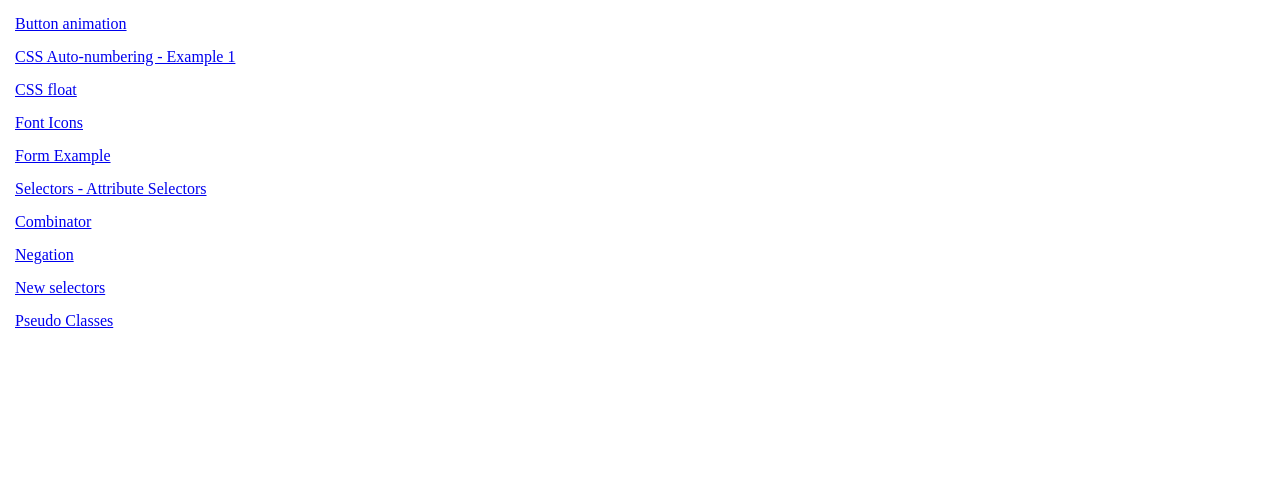
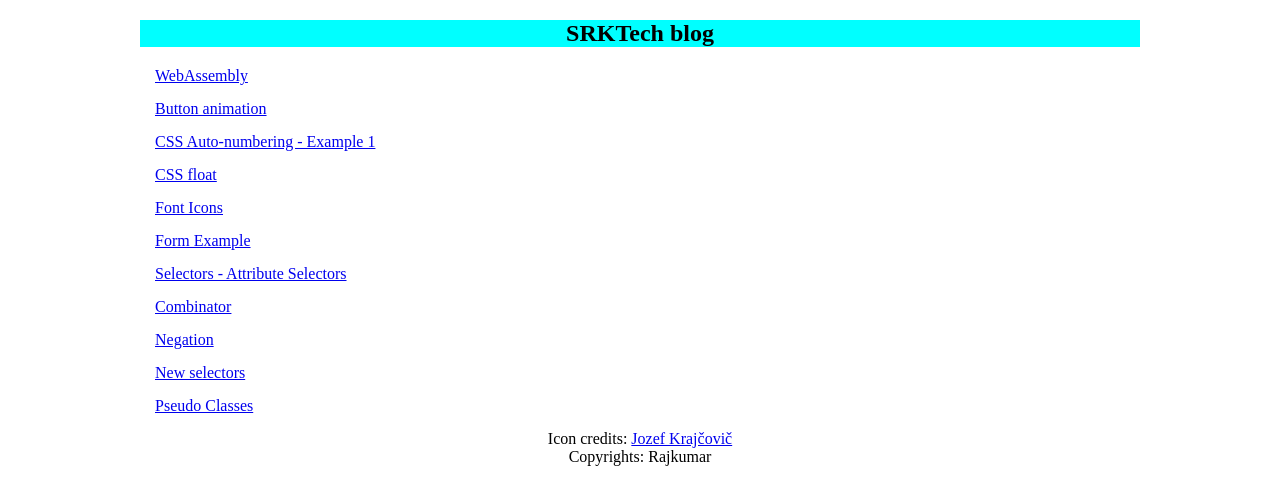
Before and after one commit to raajkumar-s/raajkumar-s.github.io, a plain HTML site: page index.html in a window 1280 px wide. Drawn offline with Linux system fonts and the light colour scheme.

Commit message:
Added icons and WebAssembly files

```diff
--- a/css/app.css
+++ b/css/app.css
@@ -4,7 +4,22 @@ body {
     margin: 0;
 }
 
-a {
+div#wrapper {
+    width: 1000px;
+    margin: 0 auto;
+}
+
+header {
+    background-color: aqua;
+    background-color: aqua;
+    text-align: center;
+}
+
+footer {
+    text-align: center;
+}
+
+a.articlelink {
     display: block;
     margin: 15px;
 }
--- a/index.html
+++ b/index.html
@@ -5,20 +5,34 @@
     <meta charset="UTF-8">
     <title>srktech's blog</title>
     <link rel="stylesheet" href="css/app.css">
+    <link rel="shortcut icon" type="image/x-icon" href="favicon.ico" />
 </head>
 
 <body>
 
 </body>
-<a href="/topics/animation/button.html">Button animation</a>
-<a href="/topics/css-counter/auto-numbering.html">CSS Auto-numbering - Example 1</a>
-<a href="/topics/float/float.html">CSS float</a>
-<a href="/topics/font-icons/cssfonticons.html">Font Icons</a>
-<a href="/topics/form/form.html">Form Example</a>
-<a href="/topics/selectors/attributeselectors.html">Selectors - Attribute Selectors</a>
-<a href="/topics/selectors/combinators.html">Combinator</a>
-<a href="/topics/selectors/negationpseudoclasses.html">Negation</a>
-<a href="/topics/selectors/newselectors.html">New selectors</a>
-<a href="/topics/selectors/pseudoclasses.html">Pseudo Classes</a>
+<div id="wrapper">
+    <header>
+        <h2>SRKTech blog</h2>
+    </header>
+
+    <section>
+        <a class="articlelink" href="/topics/concepts/assembly.html">WebAssembly</a>
+        <a class="articlelink" href="/topics/animation/button.html">Button animation</a>
+        <a class="articlelink" href="/topics/css-counter/auto-numbering.html">CSS Auto-numbering - Example 1</a>
+        <a class="articlelink" href="/topics/float/float.html">CSS float</a>
+        <a class="articlelink" href="/topics/font-icons/cssfonticons.html">Font Icons</a>
+        <a class="articlelink" href="/topics/form/form.html">Form Example</a>
+        <a class="articlelink" href="/topics/selectors/attributeselectors.html">Selectors - Attribute Selectors</a>
+        <a class="articlelink" href="/topics/selectors/combinators.html">Combinator</a>
+        <a class="articlelink" href="/topics/selectors/negationpseudoclasses.html">Negation</a>
+        <a class="articlelink" href="/topics/selectors/newselectors.html">New selectors</a>
+        <a class="articlelink" href="/topics/selectors/pseudoclasses.html">Pseudo Classes</a>
+    </section>
+    <footer>
+        <span>Icon credits: <a href="https://www.iconfinder.com/Jozef89">Jozef Krajčovič</a></span></br>
+        <span>Copyrights: Rajkumar</span>
+    </footer>
+</div>
 
 </html>
--- /dev/null
+++ b/logo.txt
@@ -0,0 +1 @@
+http://www.designmantic.com/logo-design/variation?design=16017
```
Also changed, not shown: topics/concepts/assembly.html (added, +17 -0 lines), topics/font-icons/cssfonticons.css (+4 -4 lines), assets/fonts/geobats.ttf (renamed from assets/geobats.ttf), assets/fonts/icomoon.ttf (renamed from assets/icomoon.ttf), assets/icons/rktech-1.png (added), assets/icons/rktech.png (added), assets/icons/text-x-css.png (added), favicon.ico (added), topics/concepts/assembly.css (added).
